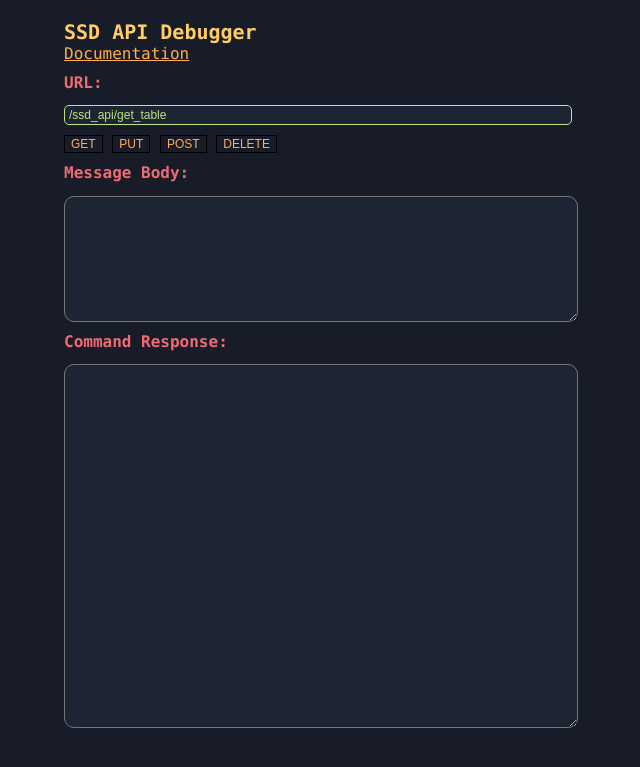
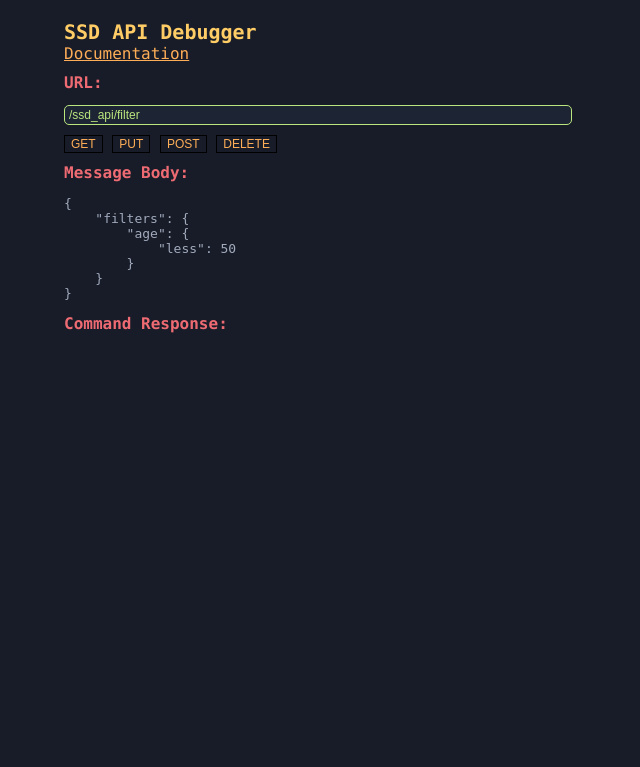
Before and after one commit to haolinnie/Self-Service-Database-Mock-Server, a Flask app: page / in a window 1280 px wide. Shown: the top 767 px of the page, without its empty margins (326-966 px from the left). Run offline with Flask 2, Linux system fonts and the light colour scheme; some libraries are stand-ins or nearby versions.

Commit message:
Added JSON syntax highlighting in debugger with ACE

```diff
--- a/api/templates/debug.html
+++ b/api/templates/debug.html
@@ -75,18 +75,27 @@
         -moz-border-radius: 10px;
       }
 
-      textarea {
-        font-size: 12px;
+      .ace_editor {
+        margin: auto;
+        height: 200px;
+        width: 100%;
+      }
+      .ace-monokai {
         background-color: #1d2433;
-        color: #bae67e;
-        padding-top: 10px;
-        padding-left: 10px;
-        width: 100%;
-        font-family: monaco, monospace;
-        font-size: 12px;
-        border-radius: 10px;
-        -webkit-border-radius: 10px;
-        -moz-border-radius: 10px;
+        color: #a2aabc;
+      }
+      .ace-monokai .ace_gutter {
+        background: #1d2433;
+        color: #ffae57;
+      }
+
+      .ace-monokai {
+        background-color: #1d2433;
+        color: #f8f8f2;
+      }
+
+      .ace-monokai .ace_marker-layer .ace_active-line {
+        background: #1d2433;
       }
     </style>
   </head>
@@ -99,12 +108,7 @@
         >Documentation</a
       >
       <h2>URL:</h2>
-      <input
-        name="commandurl"
-        type="text"
-        size="60"
-        value="/ssd_api/get_table"
-      />
+      <input name="commandurl" type="text" size="60" value="/ssd_api/filter" />
       <div id="buttons">
         <button type="button" onclick="getHTML('GET')">GET</button>
         <button type="button" onclick="getHTML('PUT')">PUT</button>
@@ -112,14 +116,46 @@
         <button type="button" onclick="getHTML('DELETE')">DELETE</button>
       </div>
       <h2>Message Body:</h2>
-      <textarea name="messagebody" rows="8" cols="100"></textarea>
+      <pre id="editor">
+{
+    "filters": {
+        "age": {
+            "less": 50
+        }
+    }
+}</pre
+      >
+
       <h2>Command Response:</h2>
-      <textarea name="response" rows="25" cols="100"></textarea>
+      <pre id="editor2"></pre>
     </form>
   </body>
 </html>
 
+<script
+  src="https://pagecdn.io/lib/ace/1.4.7/ace.js"
+  type="text/javascript"
+  charset="utf-8"
+></script>
 <script language="JavaScript">
+  var editor = ace.edit("editor", {
+    theme: "ace/theme/monokai",
+    mode: "ace/mode/json",
+    maxLines: 30,
+    minLines: 3,
+    wrap: false,
+    autoScrollEditorIntoView: true
+  });
+
+  var editor2 = ace.edit("editor2", {
+    theme: "ace/theme/monokai",
+    mode: "ace/mode/json",
+    maxLines: 30,
+    minLines: 2,
+    wrap: false,
+    autoScrollEditorIntoView: true
+  });
+
   function getHTML(command) {
     if (window.XMLHttpRequest) {
       var http = new XMLHttpRequest();
@@ -127,16 +163,13 @@
 
       http.onreadystatechange = function() {
         if (http.readyState == 4) {
-          document.commandform.response.value =
-            "Bad JSON: " + http.responseText;
-          document.commandform.response.value = JSON.stringify(
-            JSON.parse(http.responseText),
-            null,
-            "\t"
+          editor2.setValue(
+            JSON.stringify(JSON.parse(http.responseText), null, "\t"),
+            -1
           );
         }
       };
-      http.send(document.commandform.messagebody.value);
+      http.send(editor.getValue());
     }
     return false;
   }
```
